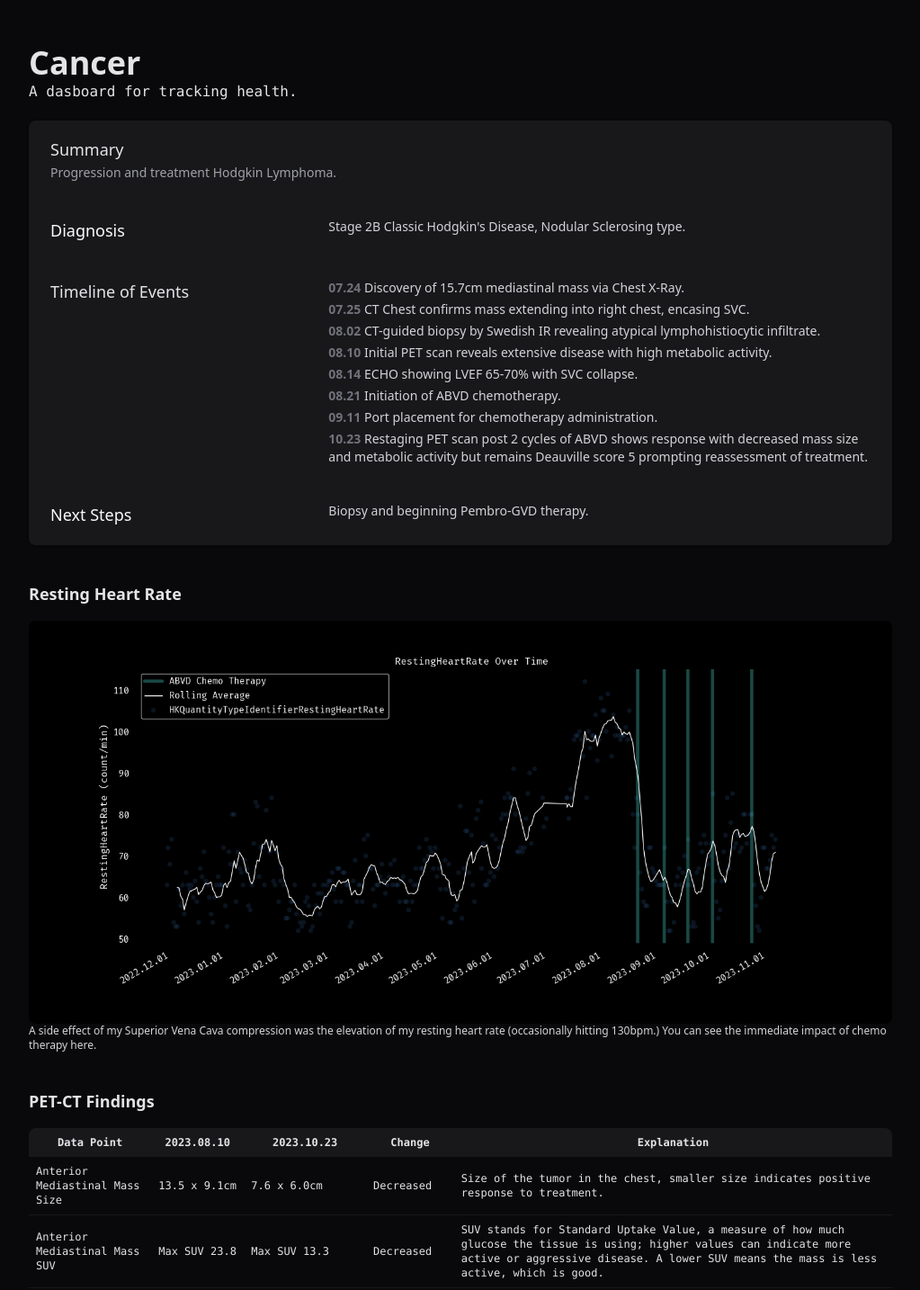
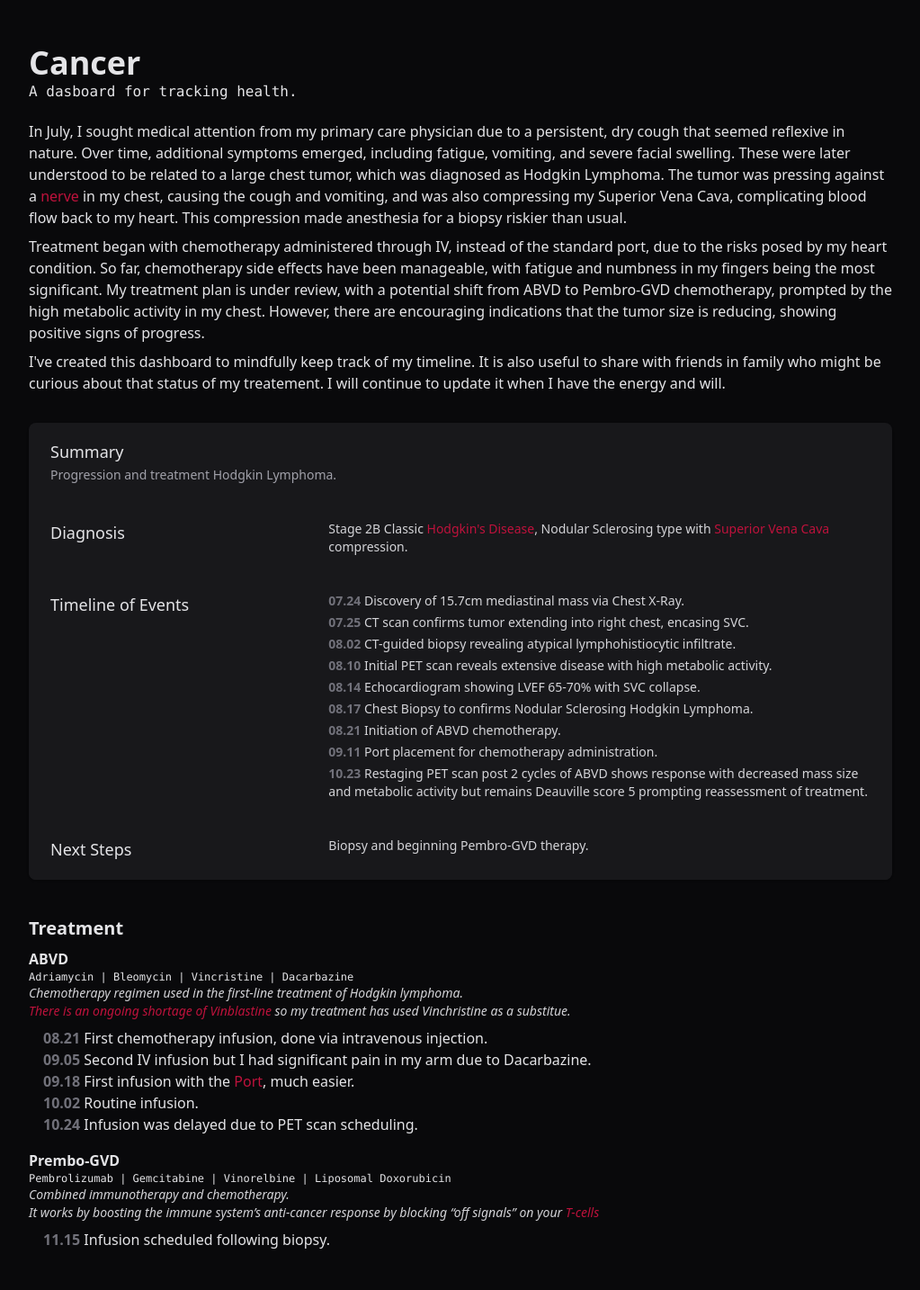
Before and after one commit to wesleyflorence/wesleyflorence.github.io, a SvelteKit app: page /cancer in a window 1280 px wide. Shown: the part 82-1516 px from the top of the page at 90% size, without its empty margins (128-1151 px from the left). Built offline with nearby package versions, Linux system fonts and the light colour scheme.

Commit message:
Updating Dashboard

```diff
--- a/src/routes/cancer/+page.svelte
+++ b/src/routes/cancer/+page.svelte
@@ -114,6 +114,32 @@
 <h1 class="text-4xl font-bold">Cancer</h1>
 <p class="mb-5 font-mono">A dasboard for tracking health.</p>
 
+<p class="mb-2">
+  In July, I sought medical attention from my primary care physician due to a
+  persistent, dry cough that seemed reflexive in nature. Over time, additional
+  symptoms emerged, including fatigue, vomiting, and severe facial swelling.
+  These were later understood to be related to a large chest tumor, which was
+  diagnosed as Hodgkin Lymphoma. The tumor was pressing against a <a
+    href="https://en.wikipedia.org/wiki/Phrenic_nerve"
+  class="text-rose-700">nerve</a
+  > in my chest, causing the cough and vomiting, and was also compressing my Superior
+  Vena Cava, complicating blood flow back to my heart. This compression made anesthesia
+  for a biopsy riskier than usual.
+</p>
+<p class="mb-2">
+  Treatment began with chemotherapy administered through IV, instead of the
+  standard port, due to the risks posed by my heart condition. So far,
+  chemotherapy side effects have been manageable, with fatigue and numbness in
+  my fingers being the most significant. My treatment plan is under review, with
+  a potential shift from ABVD to Pembro-GVD chemotherapy, prompted by the high
+  metabolic activity in my chest. However, there are encouraging indications
+  that the tumor size is reducing, showing positive signs of progress.
+</p>
+
+<p class="mb-8">
+  I've created this dashboard to mindfully keep track of my timeline. It is also useful to share with friends in family who might be curious about that status of my treatement. I will continue to update it when I have the energy and will.
+</p>
+
 <div class="bg-zinc-900 shadow overflow-hidden rounded-lg mb-10">
   <div class="px-4 py-5 sm:px-6">
     <h3 class="text-lg leading-6 font-medium">Summary</h3>
@@ -127,9 +153,16 @@
       <div
         class="bg-zinc-900 px-4 py-5 sm:grid sm:grid-cols-3 sm:gap-4 sm:px-6"
       >
-        <dt class="text-lg font-medium text-zinc-50">Diagnosis</dt>
+        <dt class="text-lg font-medium">Diagnosis</dt>
         <dd class="mt-1 text-sm text-zinc-300 sm:col-span-2 sm:mt-0">
-          Stage 2B Classic Hodgkin's Disease, Nodular Sclerosing type.
+          Stage 2B Classic <a
+            href="https://en.wikipedia.org/wiki/Hodgkin_lymphoma"
+            class="text-rose-700">Hodgkin's Disease</a
+          >, Nodular Sclerosing type with
+          <a
+            href="https://en.wikipedia.org/wiki/Superior_vena_cava"
+            class="text-rose-700">Superior Vena Cava</a
+          > compression.
         </dd>
       </div>
       <!-- Time Ordered Events & Findings -->
@@ -144,20 +177,24 @@
               mass via Chest X-Ray.
             </li>
             <li>
-              <strong class="text-zinc-500">07.25</strong> CT Chest confirms mass
+              <strong class="text-zinc-500">07.25</strong> CT scan confirms tumor
               extending into right chest, encasing SVC.
             </li>
             <li>
-              <strong class="text-zinc-500">08.02</strong> CT-guided biopsy by Swedish
-              IR revealing atypical lymphohistiocytic infiltrate.
+              <strong class="text-zinc-500">08.02</strong> CT-guided biopsy revealing
+              atypical lymphohistiocytic infiltrate.
             </li>
             <li>
               <strong class="text-zinc-500">08.10</strong> Initial PET scan reveals
               extensive disease with high metabolic activity.
             </li>
             <li>
-              <strong class="text-zinc-500">08.14</strong> ECHO showing LVEF 65-70%
-              with SVC collapse.
+              <strong class="text-zinc-500">08.14</strong> Echocardiogram showing
+              LVEF 65-70% with SVC collapse.
+            </li>
+            <li>
+              <strong class="text-zinc-500">08.17</strong> Chest Biopsy to confirms
+              Nodular Sclerosing Hodgkin Lymphoma.
             </li>
             <li>
               <strong class="text-zinc-500">08.21</strong> Initiation of ABVD chemotherapy.
@@ -177,7 +214,7 @@
       <div
         class="bg-zinc-900 px-4 py-5 sm:grid sm:grid-cols-3 sm:gap-4 sm:px-6"
       >
-        <dt class="text-lg font-medium text-zinc-50">Next Steps</dt>
+        <dt class="text-lg font-medium">Next Steps</dt>
         <dd class="mt-1 text-sm text-zinc-300 sm:col-span-2 sm:mt-0">
           Biopsy and beginning Pembro-GVD therapy.
         </dd>
@@ -186,13 +223,120 @@
   </div>
 </div>
 
-<h2 class="text-lg font-bold mb-4">Resting Heart Rate</h2>
+<h2 class="text-xl font-bold mb-2">Treatment</h2>
+<h3 class="text-md font-bold hover:text-rose-700">
+  <a href="https://en.wikipedia.org/wiki/ABVD">ABVD</a>
+</h3>
+<h4 class="text-xs font-mono">
+  <a
+    href="https://en.wikipedia.org/wiki/Doxorubicin"
+    class="hover:text-rose-700">Adriamycin</a
+  >
+  |
+  <a href="https://en.wikipedia.org/wiki/Bleomycin" class="hover:text-rose-700"
+    >Bleomycin</a
+  >
+  |
+  <a
+    href="https://en.wikipedia.org/wiki/Vincristine"
+    class="hover:text-rose-700">Vincristine</a
+  >
+  |
+  <a
+    href="https://en.wikipedia.org/wiki/Dacarbazine"
+    class="hover:text-rose-700">Dacarbazine</a
+  >
+</h4>
+<aside class="italic text-sm text-zinc-300 mb-2">
+  <p>
+    Chemotherapy regimen used in the first-line treatment of Hodgkin lymphoma.
+  </p>
+  <a
+    href="https://www.google.com/search?q=vinblastine+shortage"
+    class="text-rose-700">There is an ongoing shortage of Vinblastine</a
+  > so my treatment has used Vinchristine as a substitue.
+</aside>
+
+<ul class="ml-4 mb-4">
+  <li>
+    <strong class="text-zinc-500">08.21 </strong>First chemotherapy infusion,
+    done via intravenous injection.
+  </li>
+  <li>
+    <strong class="text-zinc-500">09.05 </strong>Second IV infusion but I had
+    significant pain in my arm due to Dacarbazine.
+  </li>
+  <li>
+    <strong class="text-zinc-500">09.18 </strong>First infusion with the
+    <a href="https://en.wikipedia.org/wiki/Port_(medical)" class="text-rose-700"
+      >Port</a
+    >, much easier.
+  </li>
+  <li><strong class="text-zinc-500">10.02 </strong>Routine infusion.</li>
+  <li>
+    <strong class="text-zinc-500">10.24 </strong>Infusion was delayed due to PET
+    scan scheduling.
+  </li>
+</ul>
+<h3 class="text-md font-bold hover:text-rose-700">
+  <a
+    href="https://lymphomahub.com/medical-information/efficacy-and-safety-of-pembro-gvd-as-second-line-therapy-for-patients-with-rr-chl"
+    >Prembo-GVD</a
+  >
+</h3>
+<h4 class="text-xs font-mono">
+  <a
+    href="https://en.wikipedia.org/wiki/Pembrolizumab"
+    class="hover:text-rose-700">Pembrolizumab</a
+  >
+  |
+  <a
+    href="https://en.wikipedia.org/wiki/Gemcitabine"
+    class="hover:text-rose-700">Gemcitabine</a
+  >
+  |
+  <a
+    href="https://en.wikipedia.org/wiki/Vinorelbine"
+    class="hover:text-rose-700">Vinorelbine</a
+  >
+  |
+  <a
+    href="https://en.wikipedia.org/?title=Liposomal_doxorubicin"
+    class="hover:text-rose-700">Liposomal Doxorubicin</a
+  >
+</h4>
+<aside class="italic text-sm text-zinc-300 mb-2">
+  <p>Combined immunotherapy and chemotherapy.</p>
+  <p>
+    It works by boosting the immune system’s anti-cancer response by blocking
+    “off signals” on your <a
+      href="https://en.wikipedia.org/wiki/T_cell"
+      class="text-rose-700">T-cells</a
+    >
+  </p>
+</aside>
+<ul class="ml-4 mb-10">
+  <li>
+    <strong class="text-zinc-500">11.15 </strong>Infusion scheduled following
+    biopsy.
+  </li>
+</ul>
+
+<h2 class="text-xl font-bold mb-4">Resting Heart Rate</h2>
 <a href={heartImg}>
-<img src={heartImg} class="rounded-lg" alt="Chart showing changes in my resting heart rate as a result of DVC compression and subsequent chemo" />
+  <img
+    src={heartImg}
+    class="rounded-lg"
+    alt="Chart showing changes in my resting heart rate as a result of DVC compression and subsequent chemo"
+  />
 </a>
-<p class="mb-10 text-xs text-zinc-300">A side effect of my Superior Vena Cava compression was the elevation of my resting heart rate (occasionally hitting 130bpm.) You can see the immediate impact of chemo therapy here.</p>
+<p class="mb-10 text-xs text-zinc-300">
+  A side effect of my Superior Vena Cava compression was the elevation of my
+  resting heart rate (occasionally hitting 130bpm.) You can see the immediate
+  impact of chemo therapy here.
+</p>
 
-<h2 class="text-lg font-bold mb-4">PET-CT Findings</h2>
+<h2 class="text-xl font-bold mb-4">PET-CT Findings</h2>
 <div class="overflow-x-auto rounded-lg overflow-hidden">
   <table class="min-w-full text-xs font-mono">
     <thead>
@@ -214,7 +358,9 @@
           <td class="p-2 hidden md:table-cell">{finding.explanation}</td>
         </tr>
         <tr class="md:hidden">
-          <td colspan="4" class="p-2 text-zinc-500">{finding.change} :: {finding.explanation}</td>
+          <td colspan="4" class="p-2 text-zinc-500"
+            >{finding.change} :: {finding.explanation}</td
+          >
         </tr>
       {/each}
     </tbody>
```
